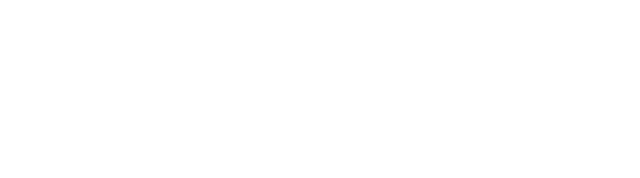
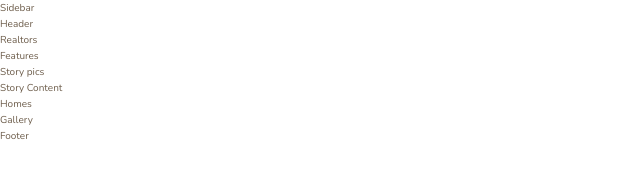
Before and after one commit to SashaPatsel/horizons, a website: page index.html in a window 1280 px wide. Shown: the whole page, without its empty margins (0-640 px from the left). Drawn offline with nearby package versions, Linux system fonts and the light colour scheme; files that its build step writes are made by us from their sources.

Commit message:
html layout

```diff
--- a/index.html
+++ b/index.html
@@ -12,6 +12,40 @@
         <title>Horizons</title>
     </head>
     <body class="container">
+        <div class="sidebar">
+            Sidebar
+        </div>
 
+        <header class="header">
+            Header
+        </header>
+
+        <div class="realtors">
+            Realtors
+        </div>
+
+        <section class="features">
+            Features
+        </section>
+
+        <div class="story__pictures">
+            Story pics
+        </div>
+
+        <div class="story__content">
+            Story Content
+        </div>
+
+        <section class="homes">
+            Homes
+        </section>
+
+        <section class="gallery">
+            Gallery
+        </section>
+
+        <footer class="footer">
+            Footer
+        </footer>
     </body>
 </html>
--- a/sass/_base.scss
+++ b/sass/_base.scss
@@ -13,3 +13,23 @@ $color-grey-dark-2: #6D5D4B;
 // FONT VARIABLES
 $font-primary: 'Nunito', sans-serif;
 $font-display: 'Josefin Sans', sans-serif;
+
+*,
+*::before,
+*::after {
+  box-sizing: border-box;
+  margin: 0;
+  padding: 0;
+}
+
+html {
+  box-sizing: border-box;
+  font-size: 62.5%;
+}
+
+body {
+  font-family: $font-primary;
+  color: $color-grey-dark-2;
+  font-weight: 300;
+  line-height: 1.6;
+}
```
